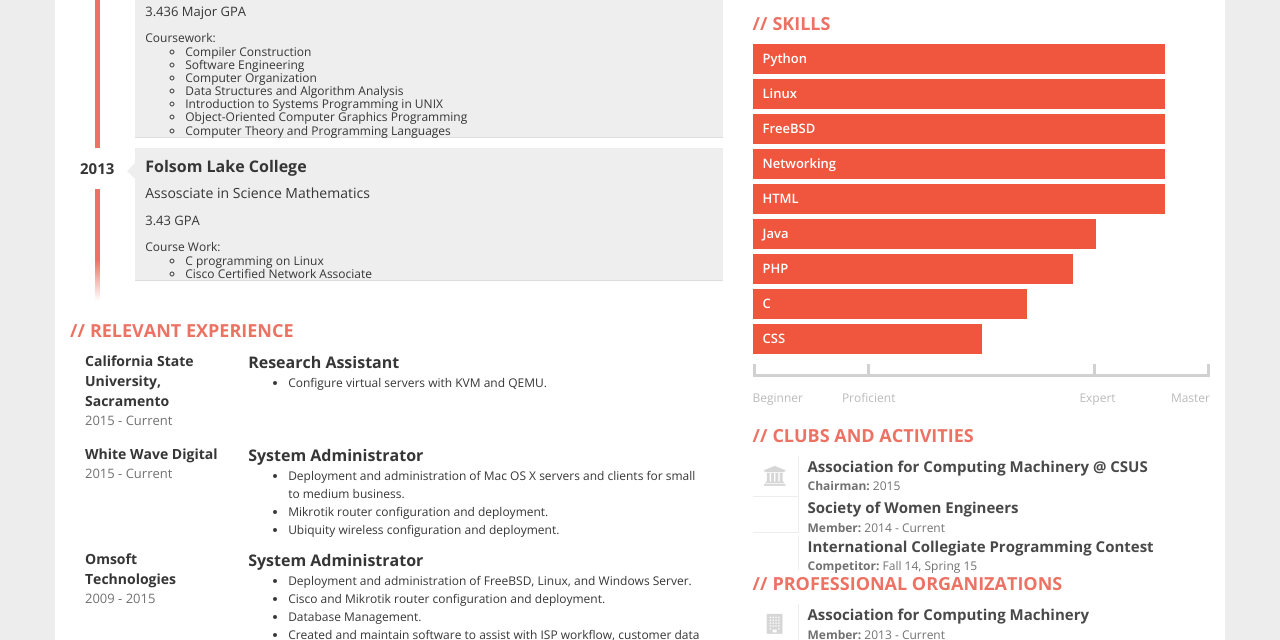
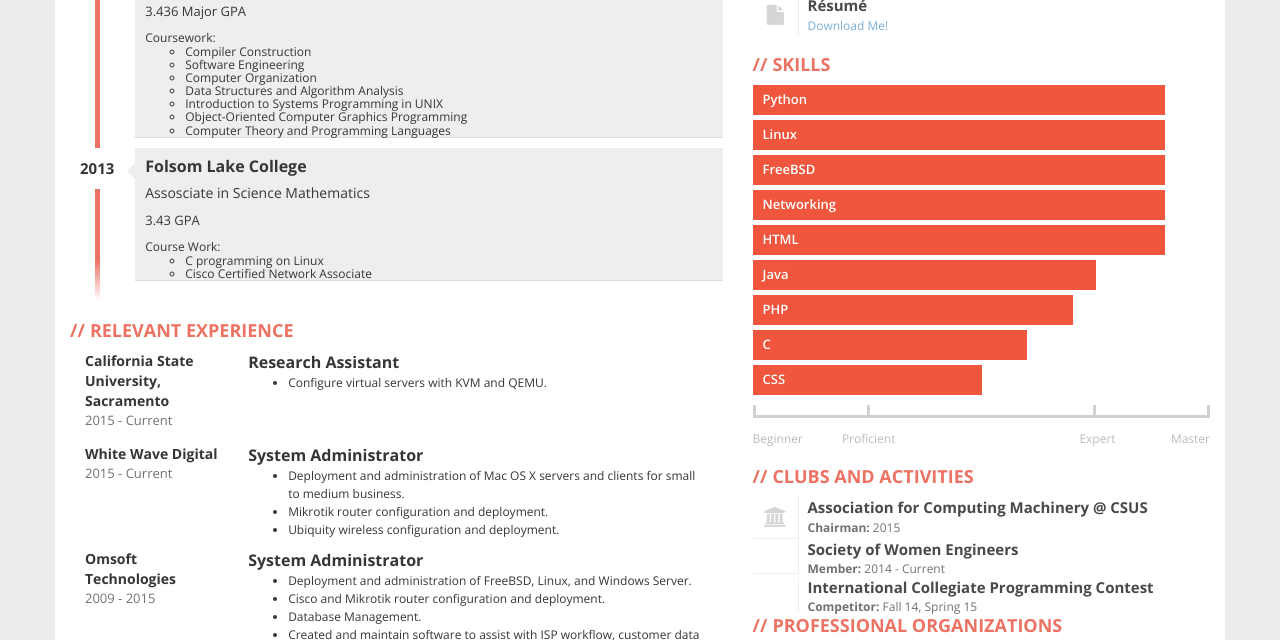
Before and after one commit to willk/willk.me, a plain HTML site: page index.html in a window 1280 px wide. Shown: the part 460-1100 px from the top of the page. Drawn offline with nearby package versions, Linux system fonts and the light colour scheme.

Commit message:
Added Resume

```diff
--- a/index.html
+++ b/index.html
@@ -35,7 +35,7 @@
                 <div class="box">
                     <h2>About Me</h2>
                     <p>
-                        I have a <strong>passion</strong> for security and networking. I am looking for an internship in a security and/or networking related field. I love learning new programming languages, even if it is just to do something small.
+                        I have a <strong>passion</strong> for security and networking. I love learning new programming languages, even if it is just to do something small.
                     </p>
                 </div>
                 <!-- EDUCATION -->
@@ -174,6 +174,13 @@
                             <div class="title pull-right">Github</div>
                             <div class="description pull-right"><a href="https://www.github.com/willk">https://www.github.com/willk</a></div>
                         </div>
+                        <div class="contact-item">
+                            <div class="icon pull-left text-center">
+                                <span class="fa fa-file fa-fw"></span>
+                            </div>
+                            <div class="title pull-right">Résumé</div>
+                            <div class="description pull-right"><a href="./WilliamKindermanResume.pdf">Download Me!</a></div>
+                        </div>
                     </div>
                     <!-- SKILLS -->
                     <div class="box">
```
Also changed, not shown: 1 other file.
